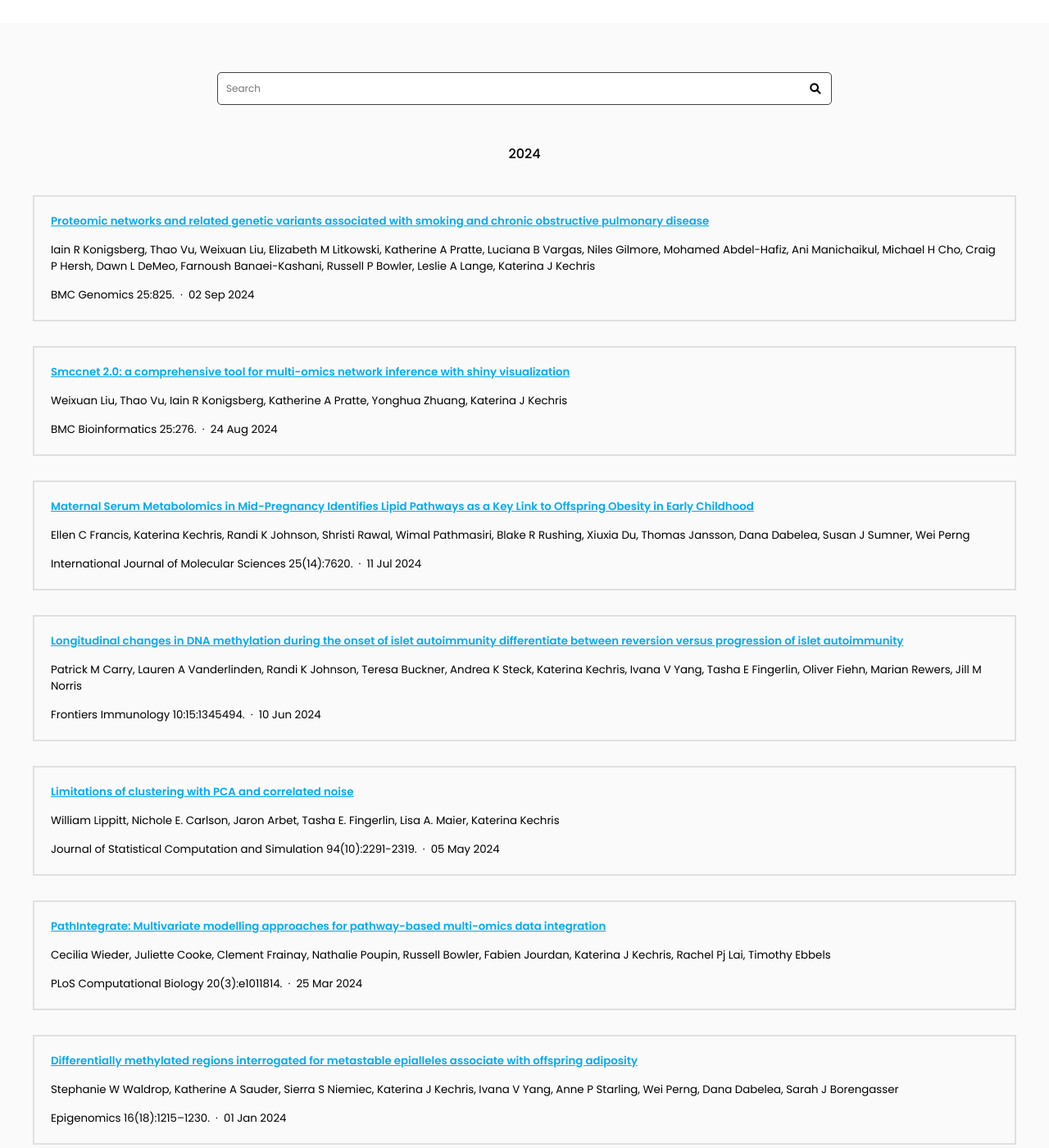
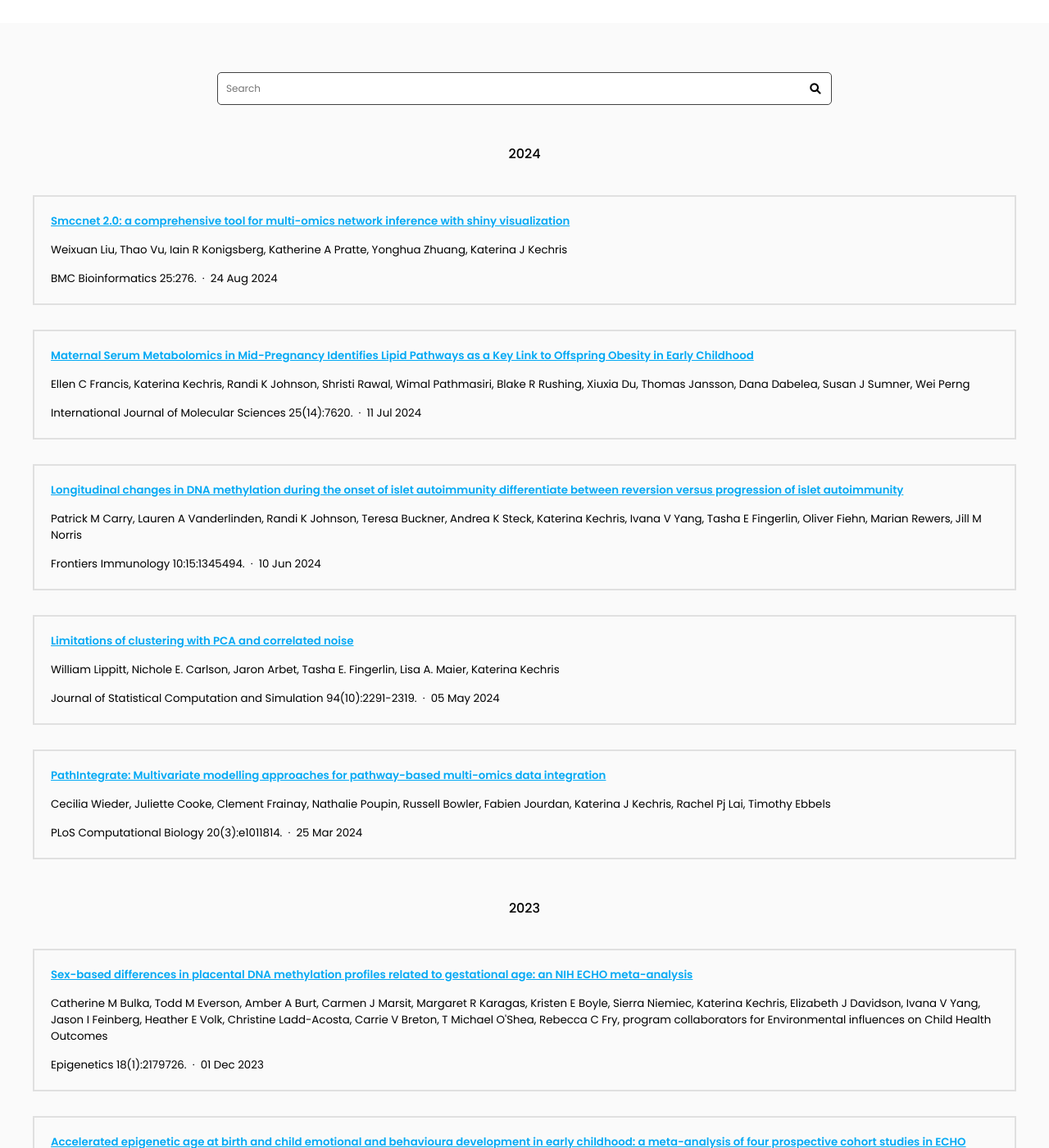
Before and after one commit to KechrisLab/kechrislab.github.io, a Jekyll site: the page built from Publications/index.md, in a window 1280 px wide and 1400 px high, scrolled down 344 px. Shown: the whole window at 82% size. Built offline with Jekyll 4.4.1, drawn with Linux system fonts in a browser that asks for light colours.

Commit message:
Generate citations

```diff
--- a/_data/citations.yaml
+++ b/_data/citations.yaml
@@ -1,47 +1,6 @@
 # DO NOT EDIT, GENERATED AUTOMATICALLY FROM SOURCES.YAML (AND ELSEWHERE)
 # See https://github.com/greenelab/lab-website-template/wiki/Citations
 
-- id: pmc:PMC11486027
-  title: Differentially methylated regions interrogated for metastable epialleles
-    associate with offspring adiposity
-  authors:
-  - Stephanie W Waldrop
-  - Katherine A Sauder
-  - Sierra S Niemiec
-  - Katerina J Kechris
-  - Ivana V Yang
-  - Anne P Starling
-  - Wei Perng
-  - Dana Dabelea
-  - Sarah J Borengasser
-  publisher: "Epigenomics 16(18):1215\u20131230."
-  date: '2024-01-01'
-  link: https://pmc.ncbi.nlm.nih.gov/articles/PMC11486027/
-  _cache: d6c582d743f42ec7937e8aa5c36052c4162e824209d8f8b362dd7cd738f71505
-- id: pmc:PMC11370252
-  title: Proteomic networks and related genetic variants associated with smoking and
-    chronic obstructive pulmonary disease
-  authors:
-  - Iain R Konigsberg
-  - Thao Vu
-  - Weixuan Liu
-  - Elizabeth M Litkowski
-  - Katherine A Pratte
-  - Luciana B Vargas
-  - Niles Gilmore
-  - Mohamed Abdel-Hafiz
-  - Ani Manichaikul
-  - Michael H Cho
-  - Craig P Hersh
-  - Dawn L DeMeo
-  - Farnoush Banaei-Kashani
-  - Russell P Bowler
-  - Leslie A Lange
-  - Katerina J Kechris
-  publisher: BMC Genomics 25:825.
-  date: '2024-09-02'
-  link: https://pmc.ncbi.nlm.nih.gov/articles/PMC11370252/
-  _cache: 17d12300ae95df7e18587f2f6aa202023bbc21548aee122d721be4f3cee3bff8
 - id: pmc:PMC11344457
   title: 'Smccnet 2.0: a comprehensive tool for multi-omics network inference with
     shiny visualization'
```
